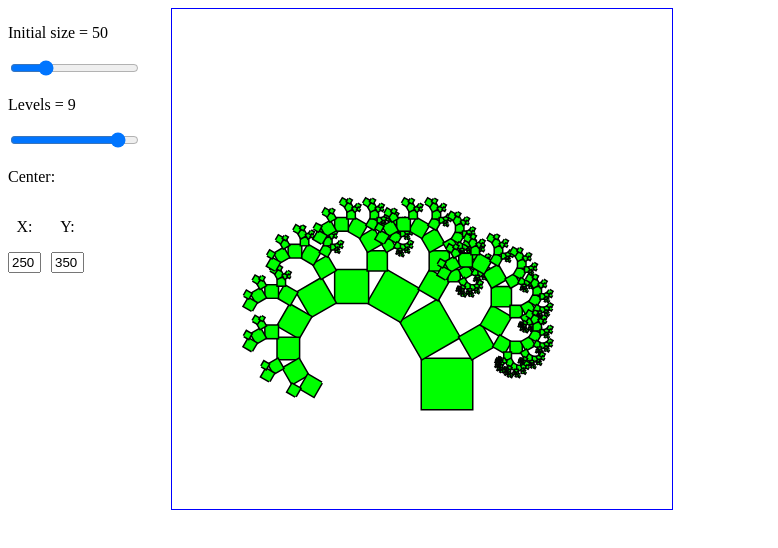
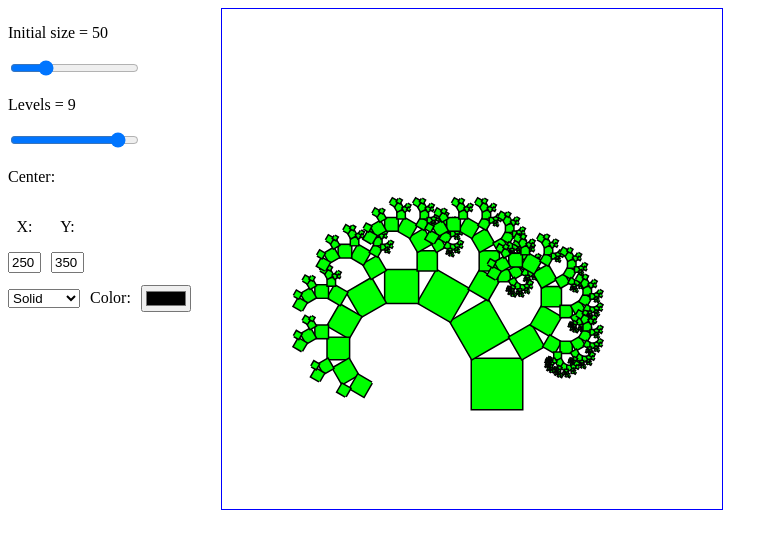
Before and after one commit to moskalenco-a/react-fractal, a React (Create React App) app: page / in a window 1280 px wide. Shown: the top 548 px of the page, without its empty margins (0-778 px from the left). Built offline with nearby package versions, Linux system fonts and the light colour scheme.

Commit message:
Add all forms

```diff
--- a/src/pages/PythagorasTree.jsx
+++ b/src/pages/PythagorasTree.jsx
@@ -79,10 +79,17 @@ const drawTree = (ctx, n, a, b, c, d) => {
   drawTree(ctx, n - 1, newA, newB, newC, newD);
 };
 
-const draw = (ctx, initialSize = 50, levels = 9, cx = 250, cy = 350) => {
+const draw = (ctx, initialSize = 50, levels = 9, cx = 250, cy = 350, color = '#000000', lineStyle = 'solid') => {
+  const lineStyles = {
+    solid: [],
+    dash: [10, 10],
+    dot: [1, 1],
+    dashdot: [12, 3, 3],
+  };
+  ctx.setLineDash(lineStyles[lineStyle]);
   ctx.lineWidth = 3;
-  ctx.strokeStyle = "#000";
-  ctx.fillStyle = "#0f0";
+  ctx.strokeStyle = color;
+  ctx.fillStyle = '#00ff00';
   const first = Point(cx, cy);
   const second = Point(cx, cy + initialSize);
   const third = Point(cx + initialSize, cy + initialSize);
@@ -98,12 +105,13 @@ const PythagorasTree = (props) => {
   const [levelsCount, setLevelsCount] = useState(9);
   const [centerX, setCenterX] = useState(250);
   const [centerY, setCenterY] = useState(350);
-
+  const [color, setColor] = useState('#000000');
+  const [lineStyle, setLineStyle] = useState('solid');
   useEffect(() => {
     const canvas = canvasRef.current;
     const context = canvas.getContext('2d');
-    draw(context, initialSize, levelsCount, centerX, centerY);
-  }, [draw, initialSize, levelsCount, centerX, centerY]);
+    draw(context, initialSize, levelsCount, centerX, centerY, color, lineStyle);
+  }, [draw, initialSize, levelsCount, centerX, centerY, color, lineStyle]);
 
   const onSizeChange = (event) => {
     setInitialSize(parseInt(event.target.value));
@@ -117,6 +125,12 @@ const PythagorasTree = (props) => {
   const onCenterYChange = (event) => {
     setCenterY(parseInt(event.target.value));
   };
+  const onColorChange = (event) => {
+    setColor(event.target.value);
+  };
+  const onLineStyleChange = (event) => {
+    setLineStyle(event.target.value);
+  }
   return (
     <div className={styles.container}>
       <div>
@@ -135,6 +149,18 @@ const PythagorasTree = (props) => {
             <input type="text" placeholder="Y" value={centerY} onChange={onCenterYChange} className={styles.coordYInput} />
           </div>
         </div>
+        <div className={styles.colorContainer}>
+          <select value={lineStyle} onChange={onLineStyleChange}>
+            <option value="solid">Solid</option>
+            <option value="dash">Dash</option>
+            <option value="dot">Dot</option>
+            <option value="dashdot">Dashdot</option>
+          </select>
+          <p>Color:</p>
+          <input type="color" value={color} onChange={onColorChange} />
+        </div>
+        <div>
+        </div>
       </div>
 
       <canvas ref={canvasRef}
--- a/src/pages/PythagorasTree.module.css
+++ b/src/pages/PythagorasTree.module.css
@@ -24,3 +24,10 @@
   border: 1px solid blue;
   /* margin-left: 30px; */
 }
+
+.colorContainer {
+  display: flex;
+  gap: 10px;
+  /* justify-content: center; */
+  align-items: center;
+}
```
